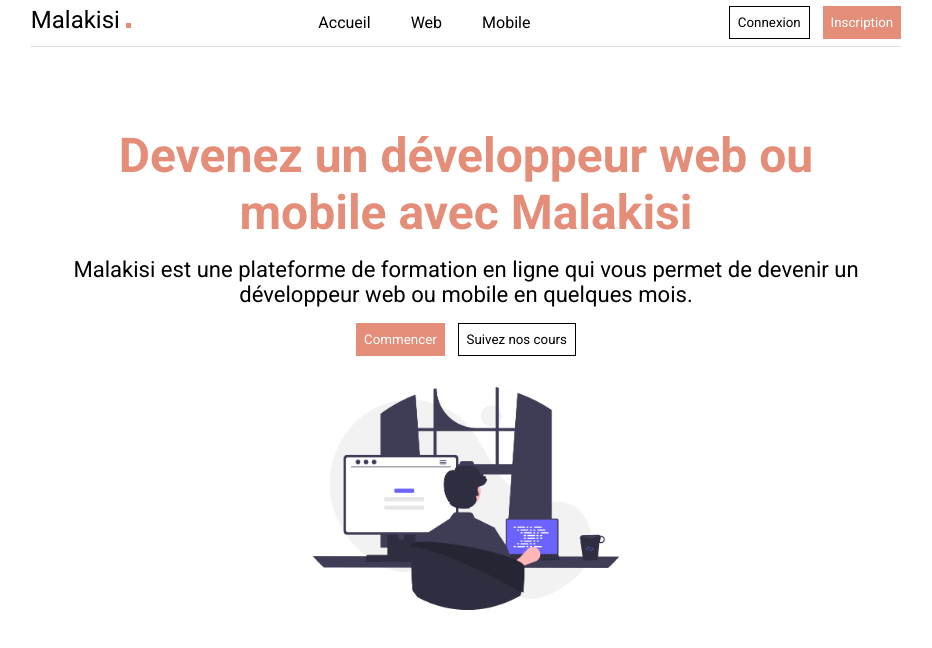
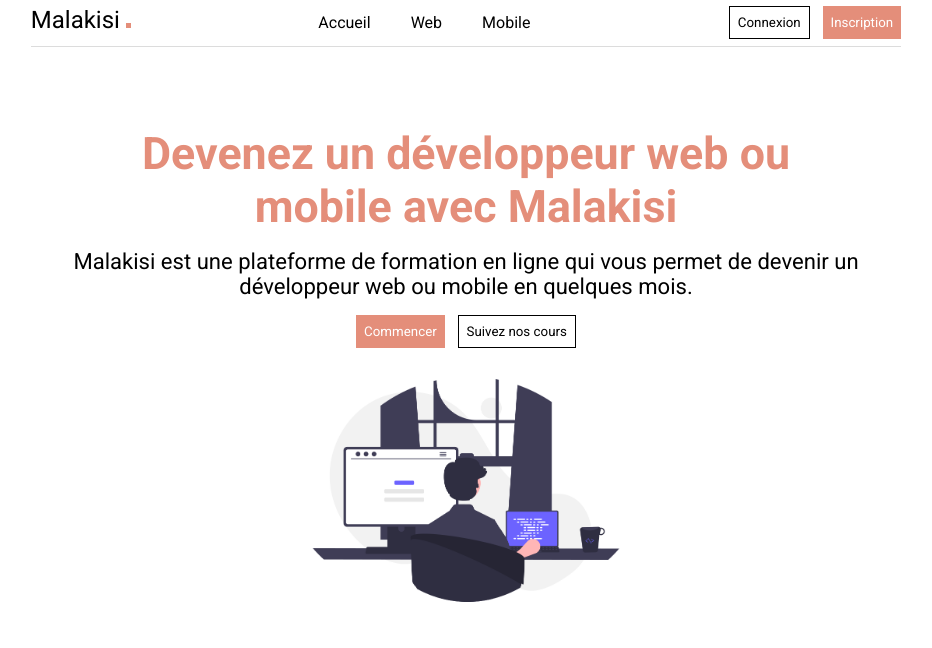
Before and after one commit to Bienvenu-kj/malakisi-banner, a plain HTML site: page index.html in a window 1280 px wide. Shown: the whole page, without its empty margins (174-1106 px from the left). Drawn offline with Linux system fonts and the light colour scheme.

Commit message:
Update style.css

```diff
--- a/style.css
+++ b/style.css
@@ -37,7 +37,7 @@
 }
 main h2{
     color: var(--princ-col);
-    font-size: 3rem;
+    font-size: 2.8rem;
     text-align: center;
     font-family: 'Roboto';
     font-weight:700;
@@ -173,6 +173,7 @@
 @media (max-width:480px) {
     #conteneur{
         width : 100%;
+        row-gap: 3.5rem;
     }
 
     header, main{
```
